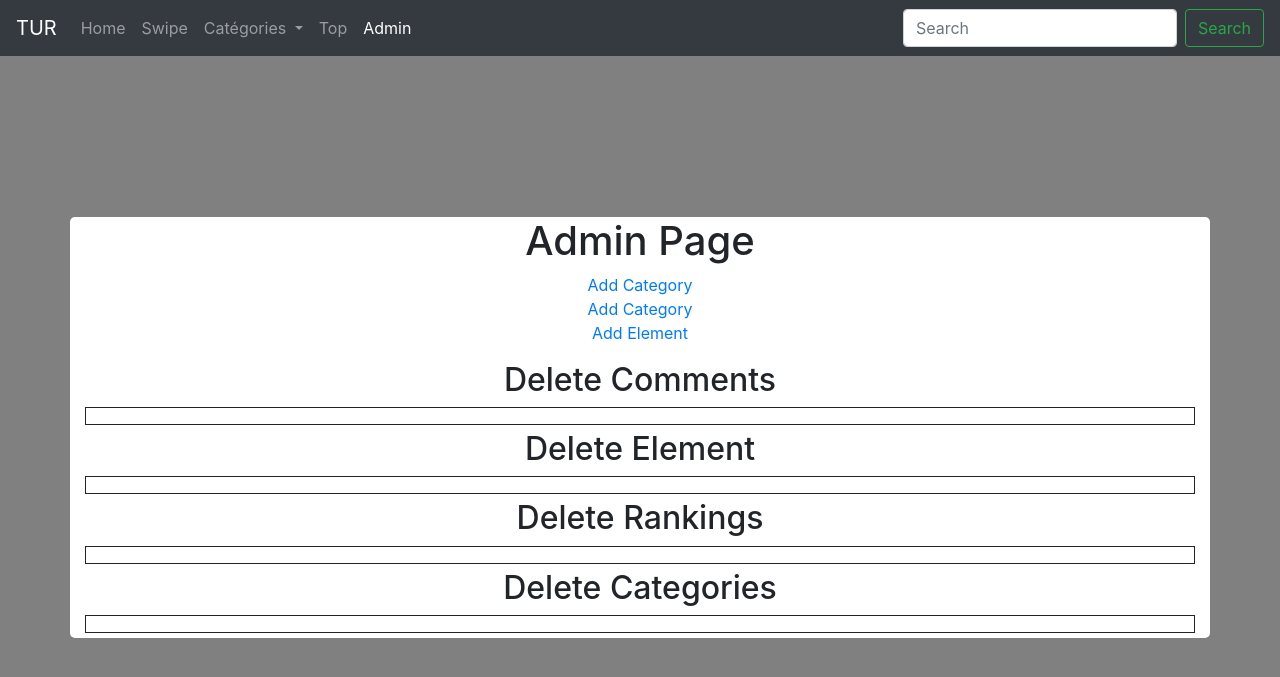
After one commit to AS-projects/tur, a PHP site: template templates/admin/index.html.twig in a window 1280 px wide. The commit adds this page. Shown: the top 677 px of the page. Run offline with PHP 8.4, Linux system fonts and the light colour scheme; the template is opened without the code that fills it, so the values that code supplies are empty; some libraries are stand-ins or nearby versions.

Commit message:
Added amin page

```diff
--- a/public/css/style.css
+++ b/public/css/style.css
@@ -171,3 +171,12 @@ li
 {
     font-weight: bold;
 }
+
+.adminBox
+{
+    max-height: 300px;
+    overflow-y: scroll;
+    border-style: solid;
+    border-width: 1px;
+    margin-bottom: 5px;
+}
--- /dev/null
+++ b/templates/admin/index.html.twig
@@ -0,0 +1,52 @@
+{% extends 'baseLayout.html.twig' %}
+{# top.html.twig #}
+{% block adminButtonArgs %}active{% endblock %}
+{% block body %}
+    <div class="col"></div>
+    <article class="col-12">
+        <h1>Admin Page</h1>
+        <ul>
+            <li><a href="category/add">Add Category</a></li>
+            <li><a href="ranking/add">Add Category</a></li>
+            <li><a href="element/add">Add Element</a></li>
+        </ul>
+
+        <h2>Delete Comments</h2>
+        <div class="adminBox">
+            <ul>
+            {% for comment in comments %}
+                <li><a href="ranking/{{ comment.ranking.id }}#comments">{{ comment.ranking.name }} : {{ comment.timestamp|date('d/m/Y H:i:s') }}</a> <a href="comment/delete/{{ comment.id }}">X</a></li>
+            {% endfor %}
+            </ul>
+        </div>
+
+        <h2>Delete Element</h2>
+        <div class="adminBox">
+            <ul>
+            {% for element in elements %}
+                <li>{% if element.ranking is not null %}<a href="ranking/{{ element.ranking.id }}#{{ element.id }}">{{ element.ranking.name }} :{% endif %} {{ element.name }} : {{ element.votes }} </a> <a href="element/delete/{{ element.id }}">X</a></li>
+            {% endfor %}
+            </ul>
+        </div>
+
+        <h2>Delete Rankings</h2>
+        <div class="adminBox">
+            <ul>
+                {% for ranking in rankings %}
+                    <li><a href="ranking/{{ ranking.id }}">{% if ranking.category is not null %}{{ ranking.category.title }} :{% endif %} {{ ranking.name }} : {{ ranking.votes }} </a> <a href="ranking/delete/{{ ranking.id }}">X</a></li>
+                {% endfor %}
+            </ul>
+        </div>
+
+        <h2>Delete Categories</h2>
+        <div class="adminBox">
+            <ul>
+                {% for category in categories %}
+                    <li><a href="category/{{ category.id }}">{{ category.title }}</a> <a href="category/delete/{{ category.id }}">X</a></li>
+                {% endfor %}
+            </ul>
+        </div>
+
+    </article>
+    <div class="col"></div>
+{% endblock %}
--- a/templates/baseLayout.html.twig
+++ b/templates/baseLayout.html.twig
@@ -40,6 +40,9 @@
                     <li class="nav-item {% block topButtonArgs %}{% endblock %}">
                         <a class="nav-link" href="/top">Top</a>
                     </li>
+                    <li class="nav-item {% block adminButtonArgs %}{% endblock %}">
+                        <a class="nav-link" href="/admin">Admin</a>
+                    </li>
                 </ul>
                 <form class="form-inline my-2 my-lg-0" action="/search" method="post">
                     <input class="form-control mr-sm-2" type="search" placeholder="Search" aria-label="Search" name="searchQuery">
--- a/templates/ranking/display.html.twig
+++ b/templates/ranking/display.html.twig
@@ -47,7 +47,7 @@
                     </div>
                 {% endfor %}
         </main>
-        <footer>
+        <footer id = "comments">
                 {{ form_start(form) }}
                 {{ form_widget(form) }}
                 {{ form_end(form) }}
```
Also changed, not shown: src/Controller/CategoryController.php (+18 -0 lines), src/Controller/CommentController.php (+14 -1 lines), src/Controller/ElementController.php (+15 -2 lines), src/Controller/RankingController.php (+18 -0 lines), src/Controller/adminController.php (added, +45 -0 lines), 1 other file. Lines whose indentation alone changed are shown as unchanged.
